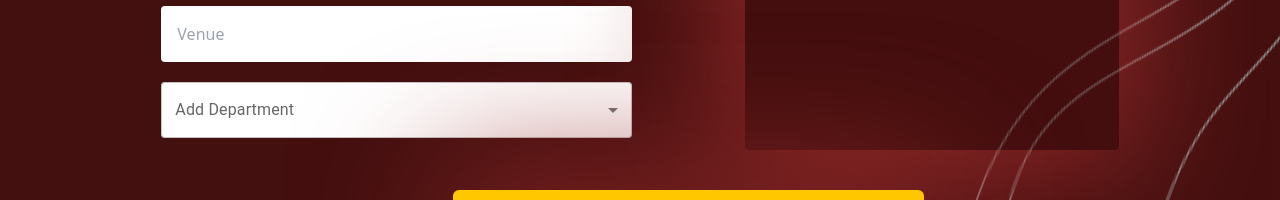
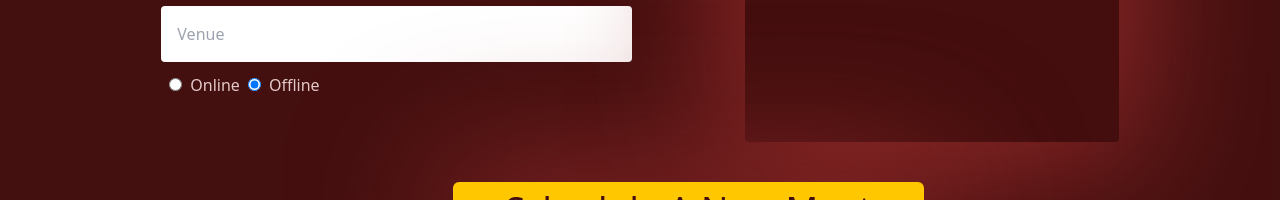
Before and after one commit to Mayank5054/SSIP-Hackathon-Gruppo, a React (Create React App) app: page /createnewmeet in a window 1280 px wide. Shown: the part 406-606 px from the top of the page. Built offline with nearby package versions, Linux system fonts and the light colour scheme.

Commit message:
added search in selectpeople and radio-online/off

```diff
--- a/src/components/AccordionLayout.js
+++ b/src/components/AccordionLayout.js
@@ -69,7 +69,7 @@ const AccordionLayout = ({
             </div>
 
             {activeIndex === index && (
-                <div className='grid grid-cols-4 gap-6 rounded-b px-24 pb-4 bg-secondary-600 w-3/4'>
+                <div className='grid grid-cols-4 gap-6 rounded-b px-24 pb-4 bg-secondary-600'>
                     <div>
                         <p className='text-xl text-secondary-900'>Duration</p>
                         <p className='text-secondary-800'>{duration}</p>
--- a/src/components/PeoplePopup.js
+++ b/src/components/PeoplePopup.js
@@ -1,4 +1,4 @@
-import React from "react";
+import React, { useState } from "react";
 import People from "./People";
 import CloseOutlinedIcon from "@mui/icons-material/CloseOutlined";
 
@@ -24,6 +24,11 @@ const OVERLAY_STYLES = {
 };
 
 const PeoplePopup = ({ open, onClose, onToggle, toggleSelectArr }) => {
+    const [searchValue, setSearchValue] = useState("");
+    const handleChange = (e) => {
+        setSearchValue(e.target.value);
+    };
+
     if (!open) return null;
 
     return (
@@ -31,10 +36,35 @@ const PeoplePopup = ({ open, onClose, onToggle, toggleSelectArr }) => {
             <div style={OVERLAY_STYLES}>
                 <div style={Popup_STYLES} className='flex flex-col items-end'>
                     <CloseOutlinedIcon onClick={onClose} />
+                    <input
+                        name='searchPeople'
+                        autoComplete='true'
+                        className={`w-full rounded p-4 text-primary-900 border my-3 outline-primary-900 border-primary-900`}
+                        type='text'
+                        value={searchValue}
+                        placeholder='Search people by name or department name'
+                        onChange={(e) => {
+                            handleChange(e);
+                        }}
+                    />
                     {/* <Scrollbars style={{ width: '100%', height: 500 }}>  */}
                     <div className='w-full h-[500px] overflow-y-scroll pr-2'>
-                        {toggleSelectArr.map(
-                            ({ id, img, name, role, isSelecte }) => (
+                        {toggleSelectArr
+                            .filter((people) => {
+                                return (
+                                    people.name
+                                        .toLowerCase()
+                                        .indexOf(
+                                            searchValue.toLocaleLowerCase()
+                                        ) !== -1 ||
+                                    people.department
+                                        .toLowerCase()
+                                        .indexOf(
+                                            searchValue.toLocaleLowerCase()
+                                        ) !== -1
+                                );
+                            })
+                            .map(({ id, img, name, role, isSelecte }) => (
                                 <People
                                     key={id}
                                     id={id}
@@ -44,8 +74,7 @@ const PeoplePopup = ({ open, onClose, onToggle, toggleSelectArr }) => {
                                     handleToggle={onToggle}
                                     isSelected={isSelecte}
                                 />
-                            )
-                        )}
+                            ))}
                     </div>
                     {/* </Scrollbars> */}
                 </div>
--- a/src/views/CreateNewMeet.js
+++ b/src/views/CreateNewMeet.js
@@ -1,4 +1,4 @@
-import React, { useState, useEffect } from "react";
+import React, { useState } from "react";
 import Nav from "../components/Nav";
 import Heading from "../components/Heading";
 import InputBox from "../components/InputBox";
@@ -8,7 +8,7 @@ import DatePickerBox from "../components/DatePickerBox";
 import TimePickerBox from "../components/TimePickerBox";
 import LibraryAddOutlinedIcon from "@mui/icons-material/LibraryAddOutlined";
 import PeoplePopup from "./../components/PeoplePopup";
-import MultiSelectDropdown from "../components/MultiSelectDropdown";
+// import MultiSelectDropdown from "../components/MultiSelectDropdown";
 function CreateNewMeet() {
     //in DB extract date as time.toLocaleDateString() (because while selecting date it will select current time by default)
     //in DB extract time as time.toLocaleTimeString() (because while selecting time it will select current date by default)
@@ -18,6 +18,7 @@ function CreateNewMeet() {
         date: new Date(),
         time: new Date(),
     });
+    const [mode, setMode] = useState("offline");
 
     //handleChange function for formData
     function handleChange(event) {
@@ -42,29 +43,29 @@ function CreateNewMeet() {
         }));
     }
 
-    const [dept, setDept] = useState([]);
+    // const [dept, setDept] = useState([]);
 
     //handle change function for dept
-    const handleDeptFunc = (event) => {
-        const {
-            target: { value },
-        } = event;
-        setDept(
-            // On autofill we get a stringified value.
-            typeof value === "string" ? value.split(",") : value
-        );
-    };
+    // const handleDeptFunc = (event) => {
+    //     const {
+    //         target: { value },
+    //     } = event;
+    //     setDept(
+    //         // On autofill we get a stringified value.
+    //         typeof value === "string" ? value.split(",") : value
+    //     );
+    // };
 
     //isOpen for popup menu state
     const [isOpen, setIsOpen] = useState(false);
 
-    const [PeopleDataByDept, setPeopleDataByDept] = useState(
-        filterPeopleData()
-    );
+    // const [PeopleDataByDept, setPeopleDataByDept] = useState(
+    //     filterPeopleData()
+    // );
     //function to filter people (select people by selected department name)
-    function filterPeopleData() {
-        return PeopleData.filter((people) => dept.includes(people.department));
-    }
+    // function filterPeopleData() {
+    //     return PeopleData.filter((people) => dept.includes(people.department));
+    // }
 
     //for selecte or unselecte people
     const [toggleSelect, setToggleSelect] = useState(newToggleSelectData());
@@ -72,11 +73,12 @@ function CreateNewMeet() {
     function newToggleSelectData() {
         const data = [];
 
-        PeopleDataByDept.map((people) => {
+        PeopleData.map((people) => {
             data.push({
                 ...people,
                 isSelecte: false,
             });
+            return null;
         });
         return data;
     }
@@ -95,14 +97,14 @@ function CreateNewMeet() {
     }
 
     //when dept arr change
-    useEffect(() => {
-        setPeopleDataByDept(filterPeopleData());
-    }, [dept]);
+    // useEffect(() => {
+    //     setPeopleDataByDept(filterPeopleData());
+    // }, [dept]);
 
     //when PeopleDataByDept arr change
-    useEffect(() => {
-        setToggleSelect(newToggleSelectData());
-    }, [PeopleDataByDept]);
+    // useEffect(() => {
+    //     setToggleSelect(newToggleSelectData());
+    // }, [PeopleDataByDept]);
 
     //handle submit function (final submit function)
     //integrate Backend in this function
@@ -121,14 +123,20 @@ function CreateNewMeet() {
             date: new Date(),
             time: new Date(),
         });
-        setDept([]);
+        // setDept([]);
+        console.log(selectedPeople);
     };
+
+    function onChangeMode(event) {
+        setMode(event.target.value);
+        console.log(event.target.value);
+    }
 
     return (
         <>
             <Nav showBg={true} isLoggedIn={true} />
-            <div className="bg-[url('./../public/images/style02.png')] bg-no-repeat bg-right bg-fixed w-full h-screen">
-                <section className='w-9/10 mx-auto relative mt-28 mb-10'>
+            {/* <div className="bg-[url('./../public/images/style02.png')] bg-no-repeat bg-right bg-fixed w-full h-screen"> */}
+            <section className='w-9/10 mx-auto relative mt-28'>
                 <Heading text='Create A New Meet' />
                 <form
                     className='grid grid-cols-12 gap-4 mt-5'
@@ -163,13 +171,43 @@ function CreateNewMeet() {
                             placeHolder='Venue'
                             handleChange={handleChange}
                         />
+                        <div onChange={onChangeMode}>
+                            <span>
+                                <label
+                                    htmlFor='online'
+                                    className='text-secondary-800'>
+                                    <input
+                                        className='m-2'
+                                        value='online'
+                                        type='radio'
+                                        name='mode'
+                                        checked={mode === "online"}
+                                    />
+                                    Online
+                                </label>
+                            </span>
+                            <span>
+                                <label
+                                    htmlFor='offline'
+                                    className='text-secondary-800'>
+                                    <input
+                                        className='m-2'
+                                        value='offline'
+                                        type='radio'
+                                        name='mode'
+                                        checked={mode === "offline"}
+                                    />
+                                    Offline
+                                </label>
+                            </span>
+                        </div>
 
-                            <MultiSelectDropdown
+                        {/* <MultiSelectDropdown
                                 text='Add Department'
                                 handleChange={handleDeptFunc}
                                 value={dept}
                                 options={["ABc", "XYZ"]}
-                            />
+                            /> */}
                     </div>
 
                     <div className='col-start-8 col-span-4 bg-primary-900/50 shadow-mine p-4 rounded'>
@@ -210,7 +248,7 @@ function CreateNewMeet() {
                     </button>
                 </form>
             </section>
-            </div>
+            {/* </div> */}
         </>
     );
 }
--- a/src/views/DashBoard.js
+++ b/src/views/DashBoard.js
@@ -117,7 +117,7 @@ const DashBoard = () => {
                             <button
                                 className='py-1 px-3 border-linkColor border-4 text-primary-900 text-lg rounded-xl bg-linkColor hover:bg-primary-900 hover:text-linkColor font-bold'
                                 onClick={() => ctx.navigateToHistory()}>
-                                View Full Text
+                                View Full History
                             </button>
                         </p>
                     </div>
```
Also changed, not shown: src/components/InputBox.js (+12 -5 lines). Lines whose indentation alone changed are shown as unchanged.
